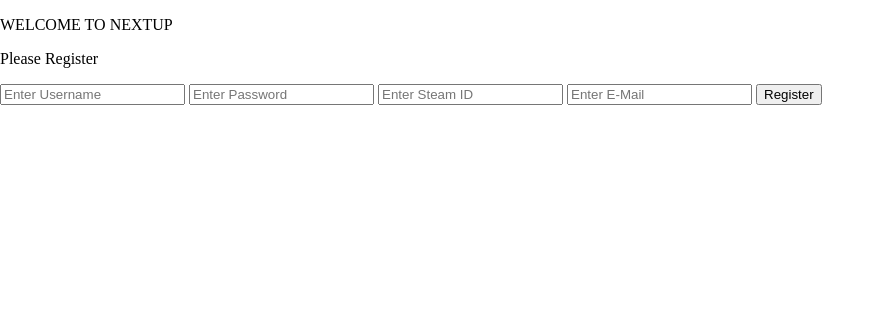
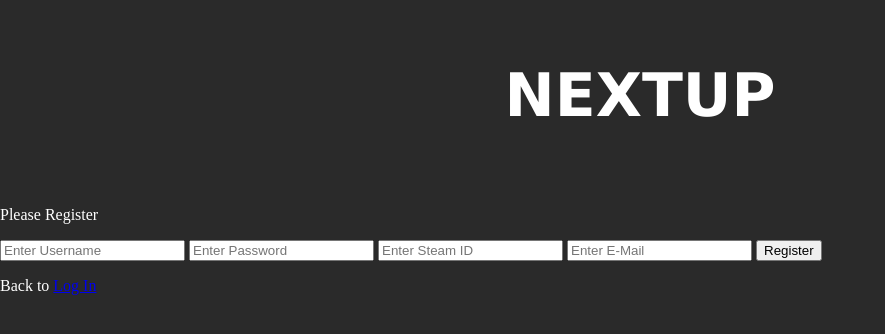
Before and after one commit to Emmanouel1337/software-assessment-3, a Flask app: page /register in a window 1280 px wide. Shown: the top 334 px of the page, without its empty margins (0-885 px from the left). Run offline with Flask 3, Linux system fonts and the light colour scheme.

Commit message:
did some of the css of the header and the background. also did the red box layout

```diff
--- a/app.py
+++ b/app.py
@@ -10,7 +10,7 @@
     return redirect("/index")
 
 @app.route("/index", methods=["GET", "POST"])
-def login():
+def index():
     if request.method == "GET" and request.args.get("url"):
         url = request.args.get("url", "")
         return redirect(url, code=302)
--- a/checkfull.py
+++ b/checkfull.py
@@ -3,7 +3,7 @@
 def getAsc():
     conn = sqlite3.connect('/workspaces/software-assessment-3/fulldatabase.db')
     cursor = conn.cursor()
-    cursor.execute("SELECT *, CASE WHEN hours_leftsp >= 0 AND (hours_leftmp < 0 OR hours_leftsp < hours_leftmp) THEN hours_leftsp WHEN hours_leftmp >= 0 THEN hours_leftmp ELSE NULL END AS min_time_left FROM fulldatabase WHERE (complexity_1v1_sp = 1 AND hours_leftsp >= 0) OR (complexity_1v1_mp = 1 AND hours_leftmp >= 0) ORDER BY min_time_left ASC NULLS LAST LIMIT 8;")
+    cursor.execute("""SELECT *, CASE WHEN complexity_1v1_sp = 1 AND hours_leftsp >= 0 AND (complexity_1v1_mp != 1 OR hours_leftmp < 0 OR hours_leftsp < hours_leftmp) THEN hours_leftsp WHEN complexity_1v1_mp = 1 AND hours_leftmp >= 0 THEN hours_leftmp ELSE NULL END AS min_time_left FROM fulldatabase WHERE (complexity_1v1_sp = 1 AND hours_leftsp >= 0) OR (complexity_1v1_mp = 1 AND hours_leftmp >= 0) ORDER BY min_time_left ASC NULLS LAST LIMIT 8;""")
     results = cursor.fetchall()
     cursor.close()
     conn.close()
@@ -12,5 +12,5 @@
 def getDesc():
     sqliteConnection2 = sqlite3.connect('/workspaces/software-assessment-3/fulldatabase.db')
     cursor2 = sqliteConnection2.cursor()
-    cursor2.execute("SELECT *, CASE WHEN hours_leftsp >= 0 AND (hours_leftmp < 0 OR hours_leftsp < hours_leftmp) THEN hours_leftsp WHEN hours_leftmp >= 0 THEN hours_leftmp ELSE NULL END AS min_time_left FROM fulldatabase WHERE (complexity_1v1_sp = 1 AND hours_leftsp >= 0) OR (complexity_1v1_mp = 1 AND hours_leftmp >= 0) ORDER BY min_time_left DESC LIMIT 8;")
+    cursor2.execute("SELECT *, CASE WHEN complexity_1v1_sp = 1 AND hours_leftsp >= 0 AND (complexity_1v1_mp != 1 OR hours_leftmp < 0 OR hours_leftsp < hours_leftmp) THEN hours_leftsp WHEN complexity_1v1_mp = 1 AND hours_leftmp >= 0 THEN hours_leftmp ELSE NULL END AS min_time_left FROM fulldatabase WHERE (complexity_1v1_sp = 1 AND hours_leftsp >= 0) OR (complexity_1v1_mp = 1 AND hours_leftmp >= 0) ORDER BY min_time_left DESC NULLS LAST LIMIT 8;")
     return cursor2.fetchall()
--- a/static/styles.css
+++ b/static/styles.css
@@ -3,9 +3,20 @@
 
 /* Image Wrapper, and Hover Effect */
 
+.header {
+    padding: 20px;
+    text-align: center;
+    color: white;
+    font-size: 30px;
+    font-family: Verdana;
+}
+
+
 body {
     margin: 0;
     margin-bottom: 25rem;
+    background: #2a2a2a;
+    color: white;
 }
 
 .grid {
@@ -14,6 +25,7 @@
     gap: 2rem;
     padding: 2rem;
     justify-content: center;
+    background-color: #792d2d;
 }
 
 .img-wrapper {
@@ -27,7 +39,6 @@
     display: block;
     opacity: 1;
     transition: 200ms ease-in-out;
-    object-fit: cover;
     object-position: center;
     filter: none;
     width: 100%;
@@ -39,6 +50,7 @@
     transition: 200ms ease-in-out;
     inset: 0;
     font-size: 1rem;
+    color: black;
     padding: 1rem;
     background: rgba(255, 255, 255, .95);
     display: flex;
@@ -53,7 +65,7 @@
 
 .img-wrapper:hover > .content.fade {
     transition: 200ms ease-in-out;
-    opacity: 1;
+    opacity: 0.75;
 }
 
 .ranking {
--- a/templates/home.html
+++ b/templates/home.html
@@ -4,6 +4,7 @@
 
     <p>HOMEPAGE</p>
     <div class="grid">
+
             {% for game in game_data %}
             <div class="img-wrapper">
                 <span class="ranking">{{ game.rank }}</span>
--- a/templates/layout.html
+++ b/templates/layout.html
@@ -4,7 +4,9 @@
         <link rel="stylesheet" href="{{ url_for('static', filename='styles.css') }}">
     </head>
     <body>
-        <p>WELCOME TO NEXTUP</p>
+        <div class="header">
+            <h1>NEXTUP</h1>
+        </div>
 
         {% block body %}
         {% endblock %}
--- a/templates/register.html
+++ b/templates/register.html
@@ -11,4 +11,5 @@
         <button class="btn" type="submit">Register</button>
     </form>
 
+    <p>Back to <a href="{{ url_for('index')}}">Log In</a></p>
 {% endblock %}
```
Also changed, not shown: users.db. Lines whose indentation alone changed are shown as unchanged.
